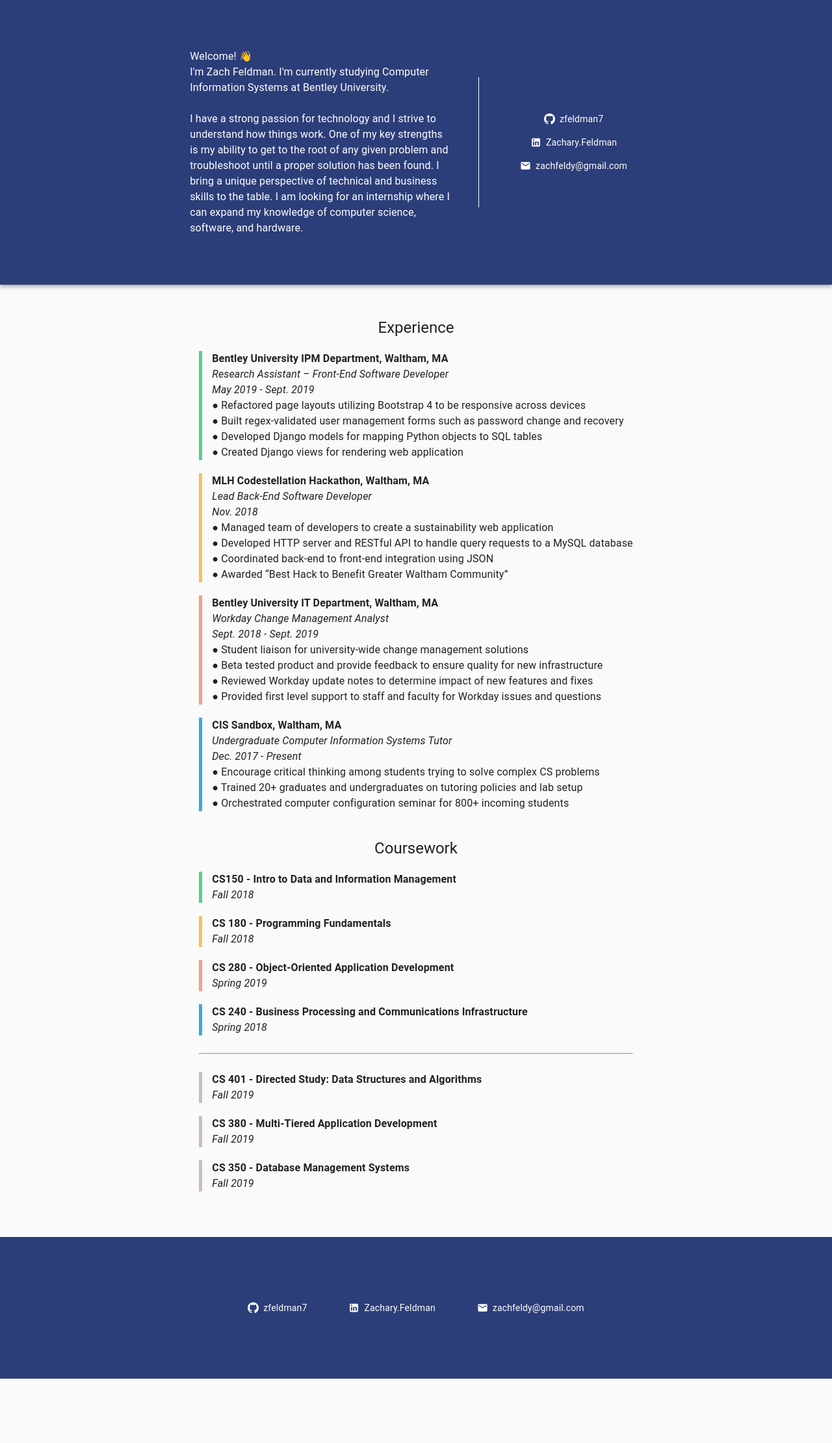
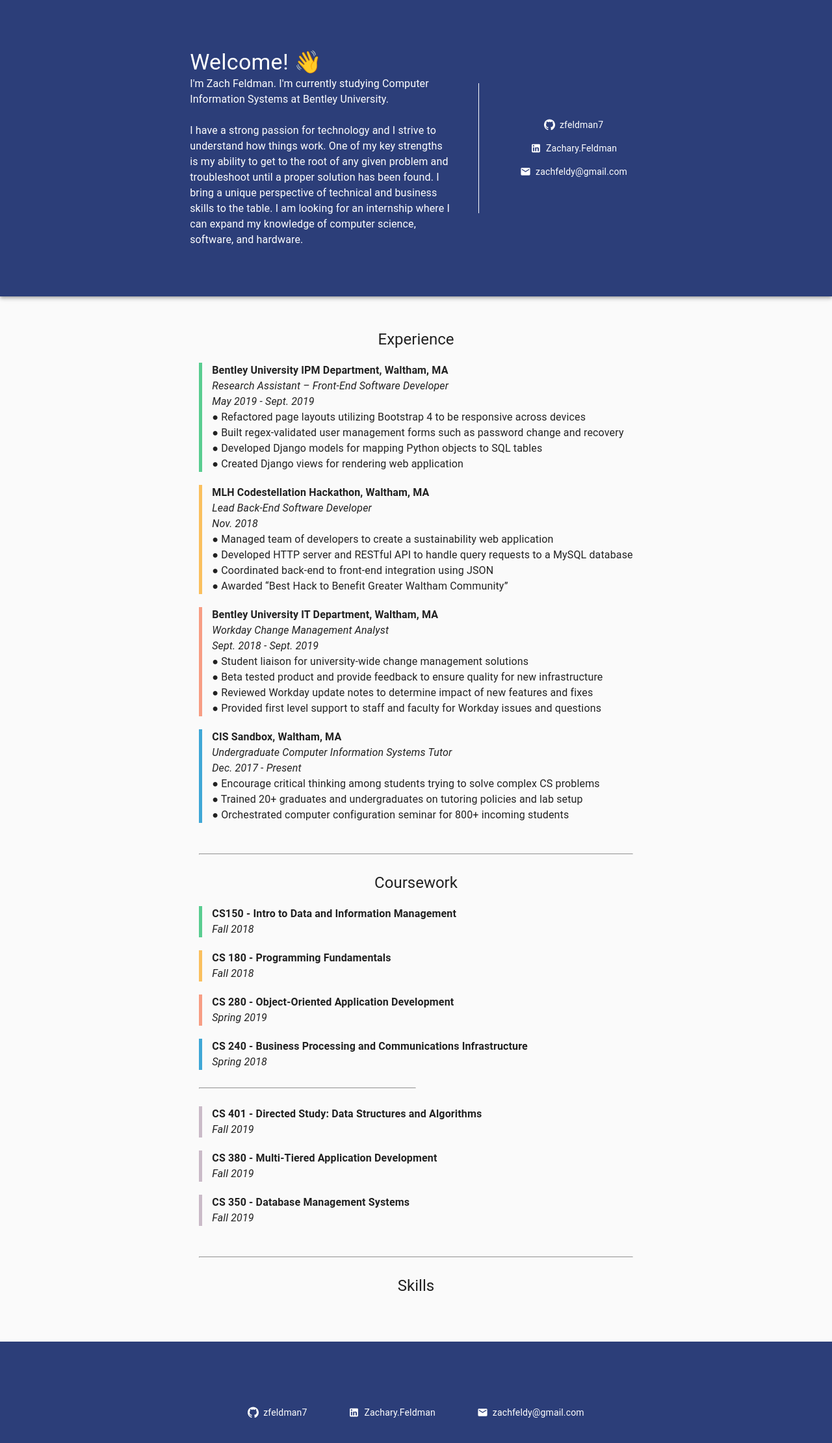
Before and after one commit to zfeldman7/zach-feld, a React (Create React App) app: page / in a window 1280 px wide. Shown: the top 2220 px of the page at 65% size. Before the commit the page ends 2121 px from the top, so only its background shows below. Built offline with nearby package versions, Linux system fonts and the light colour scheme.

Commit message:
body information

```diff
--- a/src/components/Content/Content.tsx
+++ b/src/components/Content/Content.tsx
@@ -4,6 +4,7 @@
 import { contentStyles } from './Content.theme';
 import { Experience } from './Experience';
 import { Coursework } from './Coursework';
+import { Skills } from './Skills';
 
 
 export const Content: FC = () => {
@@ -14,8 +15,10 @@
         <Grid container direction="column" justify="center" alignItems="center">
             <Grid item lg={10} md={8}>
                     <Experience />
-                    <br />
+                    <br /> <hr /> <br />
                     <Coursework />
+                    <br /> <hr /> <br />
+                    <Skills />
             <ScrollTop />
             </Grid>
         </Grid>
--- a/src/components/Content/Coursework.tsx
+++ b/src/components/Content/Coursework.tsx
@@ -45,7 +45,7 @@
                 <i>Spring 2018</i>
             </Typography>
         </Box>
-        <br /> <hr /> <br />
+        <Box width="50%"><br /> <hr /> <br /></Box>
         <Box borderLeft="5px solid" borderColor={purple} paddingLeft="15px">
             <Typography variant="body1">
                 <b>CS 401 - Directed Study: Data Structures and Algorithms</b> <br />
--- a/src/components/Content/Experience.tsx
+++ b/src/components/Content/Experience.tsx
@@ -65,8 +65,6 @@
         </Box>
         <br />
 
-        <Box > <Divider /> </Box>
-
 
     </Grid>
     )
--- /dev/null
+++ b/src/components/Content/Skills.tsx
@@ -0,0 +1,24 @@
+import React, { FC } from 'react';
+
+import { contentStyles } from './Content.theme';
+import { Grid, Typography, Box } from '@material-ui/core';
+
+
+export const Skills: FC = () => {
+    const classes = contentStyles()
+    const red = "#EE6352"
+    const green = "#59CD90"
+    const blue = "#3FA7D6"
+    const yellow = "#FAC05E"
+    const orange = "#F79D84"
+    const grey = "#403F4C"
+    const purple = "#CABAC8"
+
+    return (
+        <Grid>
+        <Typography variant="h5" align="center">Skills</Typography>
+        <br />
+
+        </Grid>
+    )
+}
--- a/src/components/Header/Header.tsx
+++ b/src/components/Header/Header.tsx
@@ -14,8 +14,8 @@
                 <Toolbar>
                     <Grid container spacing={10} direction="row" justify="center" alignItems="center">
                         <Grid item md={5}>
+                            <Typography variant="h4">Welcome! &#128075; <br/></Typography>
                             <Typography>
-                                Welcome! &#128075; <br/>
                                 I'm Zach Feldman. I'm currently studying Computer Information Systems at Bentley University.
                                 <br/><br/>
                                 <Hidden smDown>
```
